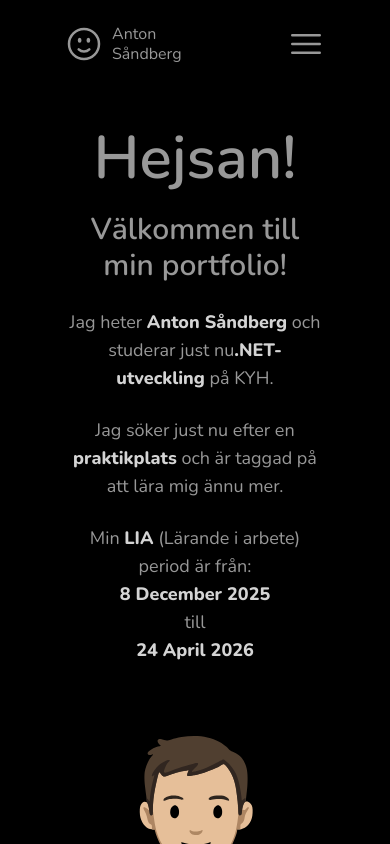
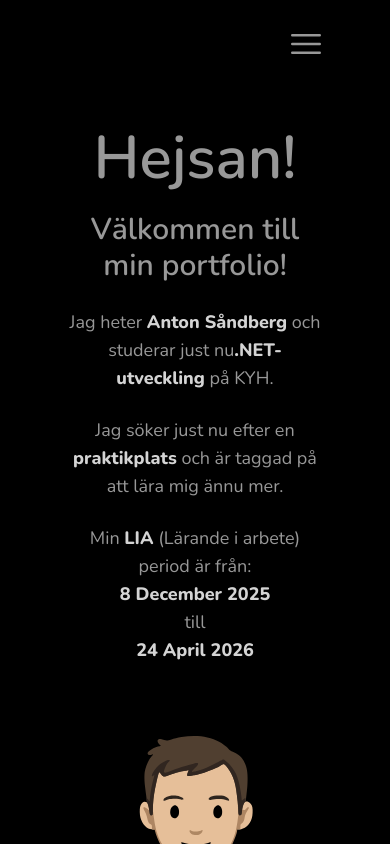
Before and after one commit to Anton-Sandberg/portfolio, a React (Vite) app: page / in a window 390 px wide. Shown: the top 844 px of the page. Built offline with nearby package versions, Linux system fonts and the light colour scheme.

Commit message:
style: update NavbarMenuMobile layout for alignment without Logo

```diff
--- a/src/components/navbar/NavbarMenuMobile.tsx
+++ b/src/components/navbar/NavbarMenuMobile.tsx
@@ -2,7 +2,6 @@
 import { AnimatePresence, motion } from "framer-motion";
 import { Bars3Icon, XMarkIcon } from "@heroicons/react/24/outline";
 import { NAV_LINKS } from "@constants/navLinksConfig";
-import Logo from "@components/Logo";
 import NavbarLinkMobile from "@components/navbar/NavbarLinkMobile";
 
 const NavbarMenuMobile = () => {
@@ -10,8 +9,7 @@
 
   return (
     <div>
-      <div className="flex justify-between items-center p-4">
-        <Logo />
+      <div className="flex justify-end items-center p-4">
         <button onClick={() => setOpen(!open)} aria-label="Toggle menu">
           {open ? <XMarkIcon className="size-10" /> : <Bars3Icon className="size-10" />}
         </button>
```
